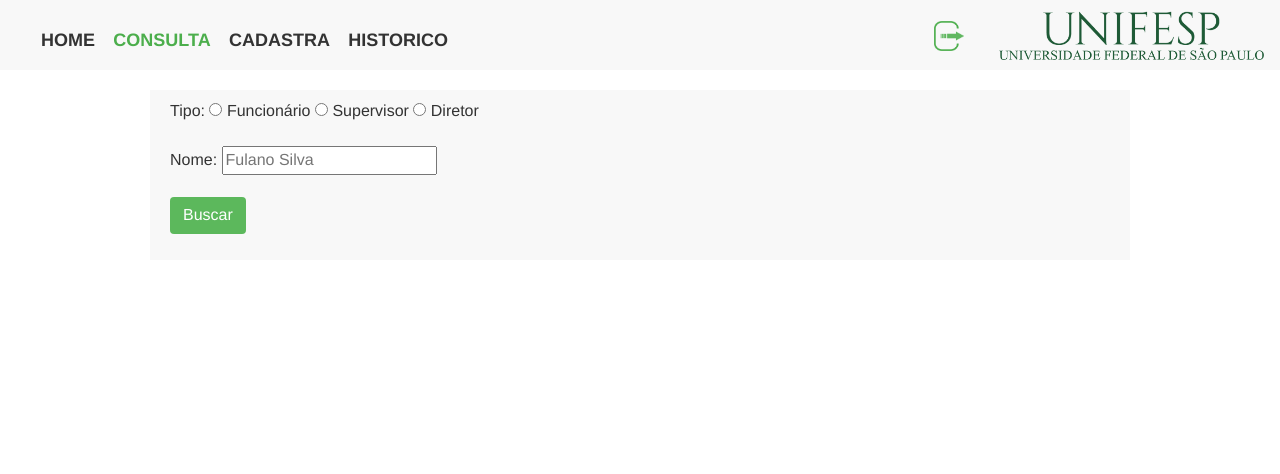
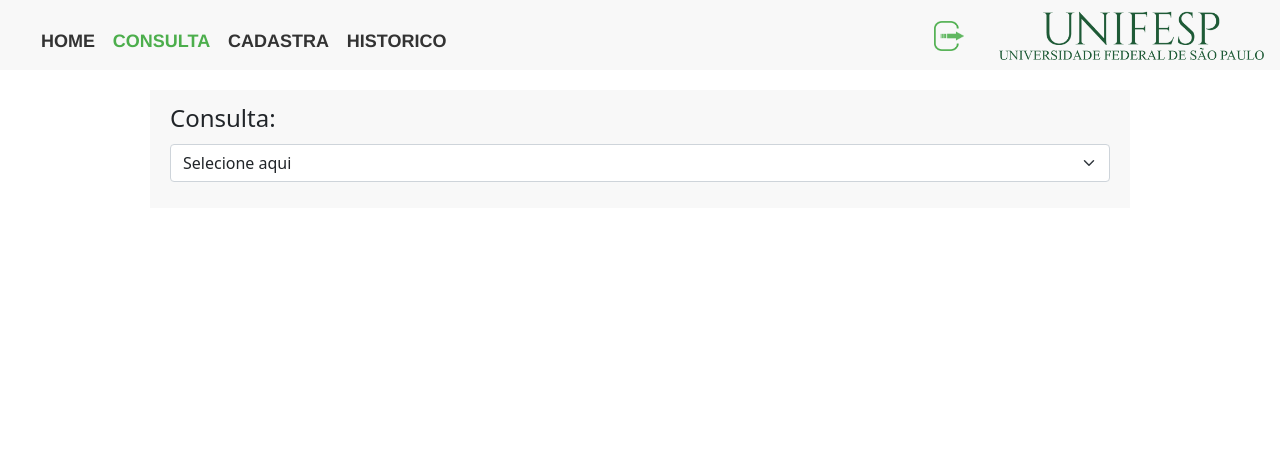
Before and after one commit to abnercanellas/ENS-UNIFESP-2020-2, a PHP site: page /consulta.php in a window 1280 px wide. Shown: the top 474 px of the page. Run offline with PHP 8.4, Linux system fonts and the light colour scheme; the visitor is signed in with stand-in values (Sample User, id 1); tables that the repository leaves empty hold one stand-in row (values such as "Sample post"); some libraries are stand-ins or nearby versions.

Commit message:
AddAttFunc

```diff
--- a/consulta.php
+++ b/consulta.php
@@ -2,46 +2,99 @@
    $path = $_SERVER['DOCUMENT_ROOT'];
    $path .= "header.php";
    include_once("header.php");
+   include_once("connection.php");
    include('verifyAuthentication.php')
 ?>
 
 <html>
     <head>
         <title>Consulta - Escalas</title>
-        <meta charset="UTF-8">
-        <link rel="stylesheet" href="styles/styles.css">
+        <script>
+            function selectCheck(){
+                var x = document.getElementById("idsTipoConsulta").value;
+                if (x >= 0) {
+                    document.getElementById("idformConsulta").style.display = "Block";
+                } else {
+                    document.getElementById("idformConsulta").style.display = "none";
+                }
+                var myDiv = document.getElementsByClassName("divs");
+                for (i = 0; i < myDiv.length; i++) {
+                    myDiv[i].style.display = "none";
+
+                }
+                document.getElementById(x).style.display = "block";
+            }
+        </script>
     </head>
     <body>
         <div id="pag">
             <div id="conteudo"><!-- conteudo -->
                 <div id="dConsulta">
-                    <form action="">
-                            <label for="tFuncionario">Tipo: </label>
+                    <form class="m-0" action="attFunc.php" method="POST">
+                            <legend>Consulta: </legend>
 
-                            <input id="rfunc" type="radio" name="tFuncionario"
-                                <?php if (isset($gender) && $gender=="funcionario") echo "checked";?>
-                                value="1">
-                            <label for="rfunc"> Funcionário</label>
+                            <div id="tipoConsulta"> <!-- escolhe o tipo de cadastro a realizar -->
+                                <select class="form-select my-3" name="sTipoConsulta" id="idsTipoConsulta" onchange="selectCheck()">
+                                    <option selected>Selecione aqui</option>
+                                    <option value="0">Nome</option>
+                                    <option value="1">CPF/COREN</option>
+                                    <option value="2">Nível</option>
+                                    <option value="3">Setor</option>
+                                </select>
+                            </div>
 
-                            <input id="rSup" type="radio" name="tFuncionario"
-                                <?php if (isset($gender) && $gender=="other") echo "checked";?>
-                                value="2">
-                            <label for="rSup"> Supervisor</label>
+                            <div id="0" class="divs">
+                                <hr class="mb-5">
+                                <div class="input-group mb-3">
+                                    <label class="input-group-text"  for="iNomeUsuario">Nome Completo: </label>
+                                    <input class="form-control" id="idNomeUsuario" name="iNomeUsuario" type="text" placeholder="Fulano Silva">
+                                </div>
+                                <hr class="mt-5">
+                            </div>
 
-                            <input id="rDir" type="radio" name="tFuncionario"
-                                <?php if (isset($gender) && $gender=="male") echo "checked";?>
-                                value="0">
-                            <label for="rDir"> Diretor</label>
+                            <div id="1" class="divs">
+                                <hr class="mb-5">
+                                <div class="input-group mb-3">
+                                    <label class="input-group-text" for="iCpf">CPF (ou RNE): </label>
+                                    <input class="form-control" id="idCpf" name="iCpf" type="text" placeholder="00011122233">
+                                </div>
+                                <hr class="mt-5">
+                            </div>
+
+                            <div id="2" class="divs">
+                                <hr class="mb-5">
+                                <div class="input-group mb-3">
+                                    <label class="input-group-text" for="sTipoUsuario">Tipo de usuário: </label> <!-- select tipousuario -->
+                                    <select class="form-select" name="sTipoUsuario" id="idsTipoUsuario">
+                                        <?php $s=mysqli_query($connection,"SELECT * FROM `TipoUsuario`");
+                                            while($r = mysqli_fetch_array($s)){ ?>
+                                                <option value="<?php echo $r['ID']?>"><?php echo $r['Tipo'];?></option>
+                                        <?php } ?>
+                                    </select>
+                                </div>
+                                <hr class="mt-5">
+                            </div>
+
+                            <div id="3" class="divs">
+                                <hr class="mb-5">
+                                <div class="input-group mb-3">
+                                    <label class="input-group-text" for="sSetor">Setor: </label> <!-- select setor -->
+                                    <select class="form-select" name="sSetor" id="idsSetor">
+                                        <?php $s=mysqli_query($connection,"SELECT * FROM `Setor`");
+                                            while($r = mysqli_fetch_array($s)){ ?>
+                                                <option value="<?php echo $r['ID']?>"><?php echo $r['Nome'];?></option>
+                                        <?php } ?>
+                                    </select>
+                                </div>
+                                <hr class="mt-5">
+                            </div>
 
 
-                            <br>
-                            <br>
-                            <label for="lNome">Nome: </label>
-                            <input id="dNome" name="username" type="text" placeholder="Fulano Silva">
+                        <div class="d-grid d-md-flex justify-content-md-end">
+                            <input class="btn btn-secondary mt-3" type="submit"  value="Consultar" name="formConsulta" id="idformConsulta" style="display: none">
+                        </div>
+                    </form>
 
-                        <br><br>
-                        <input class="botaoEnviar" type="submit" name="enviar1" value="Buscar">
-                    </form>
                 </div>
             </div>
             <span class="clear"></span>
```
Also changed, not shown: attFunc.php (added, +50 -0 lines).
